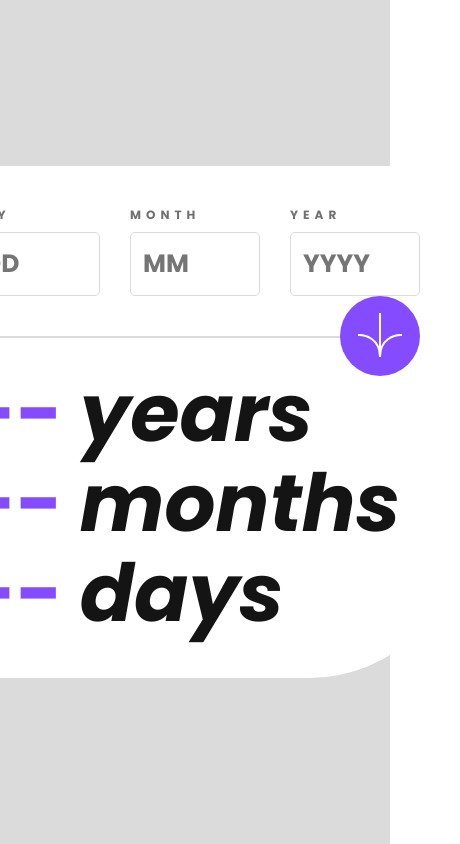
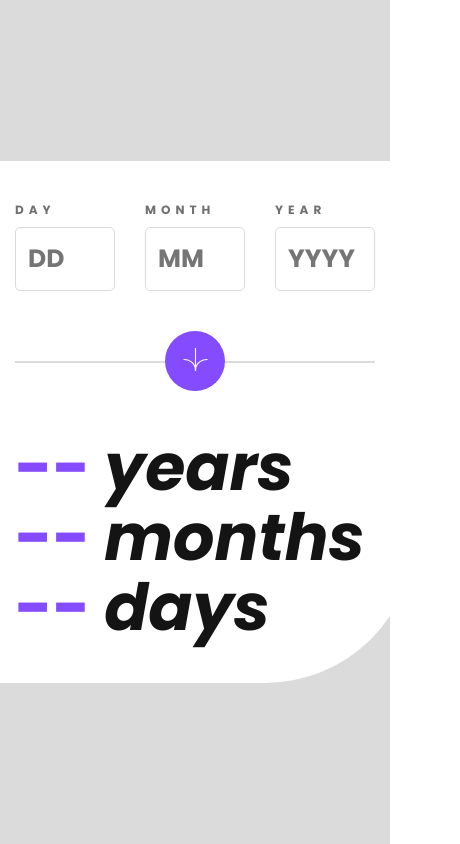
Before and after one commit to lucasfeklein/age-calc-frontend, a React (Vite) app: page / in a window 390 px wide. Shown: the whole page, 460 px wide, since content can reach past the window. Built offline with nearby package versions, Linux system fonts and the light colour scheme.

Commit message:
responsive

```diff
--- a/src/index.css
+++ b/src/index.css
@@ -51,7 +51,7 @@ input {
   padding: 12px;
   font-weight: 700;
   font-size: 25px;
-  width: 130px;
+  width: 120px;
   margin-top: 8px;
 }
 
@@ -88,10 +88,44 @@ button {
   position: absolute;
   bottom: -40px;
   right: 0;
-
   cursor: pointer;
 }
 
 button:hover {
   background-color: black;
 }
+
+@media (max-width: 736px) {
+  .calc-container {
+    margin: 0 15px;
+  }
+
+  .input-container {
+    padding-bottom: 70px;
+  }
+
+  .text-container {
+    margin-top: 70px;
+  }
+
+  h2 {
+    font-size: 65px;
+    line-height: 70px;
+  }
+
+  input {
+    width: 100px;
+  }
+
+  button {
+    width: 60px;
+    height: 60px;
+    bottom: -30px;
+    right: 50%;
+    transform: translateX(50%);
+  }
+
+  button img {
+    width: 25px;
+  }
+}
```
